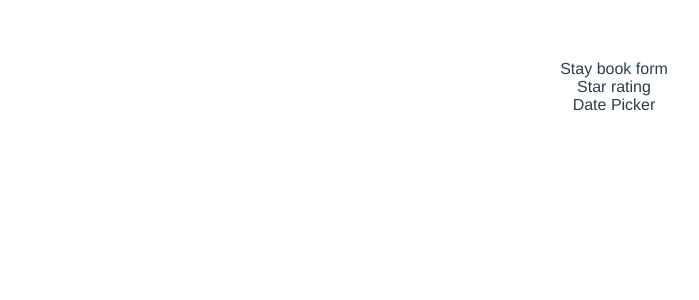
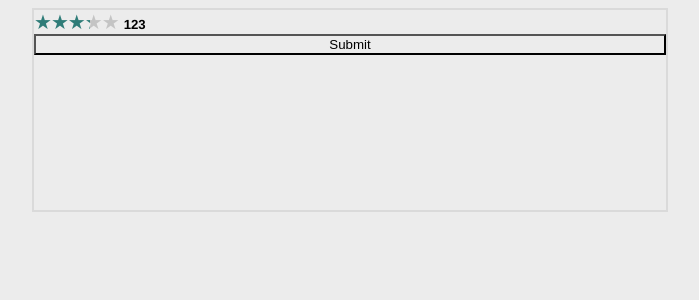
Before and after one commit to ArSo77/rezerwacja-terminu, a Vue app: page / in a window 1280 px wide. Shown: the top 300 px of the page, without its empty margins (26-725 px from the left). Built offline with nearby package versions, Linux system fonts and the light colour scheme.

Commit message:
add star component

```diff
--- a/src/App.vue
+++ b/src/App.vue
@@ -14,12 +14,12 @@ export default {
 </script>
 
 <style lang="scss">
+* {
+  background: var(--bg);
+}
 #app {
   font-family: Avenir, Helvetica, Arial, sans-serif;
   -webkit-font-smoothing: antialiased;
   -moz-osx-font-smoothing: grayscale;
-  text-align: center;
-  color: #2c3e50;
-  margin-top: 60px;
 }
 </style>
--- a/src/components/StayBookForm.vue
+++ b/src/components/StayBookForm.vue
@@ -1,8 +1,15 @@
 <template>
-  <div>Stay book form
-    <StarRating />
-    <DatePicker />
-  </div>
+  <form :onsubmit="handleSubmit">
+
+    <StarRating
+      :star-value="starValue"
+      :votes-number="votesNumber"
+    />
+    <DatePicker v-if="false" />
+
+    <button type="submit">Submit</button>
+  </form>
+
 </template>
 
 <script>
@@ -10,8 +17,30 @@ import DatePicker from "./base/DatePicker.vue";
 import StarRating from "./base/StarRating.vue";
 export default {
   components: { StarRating, DatePicker },
+  data() {
+    return {
+      starValue: 3.3,
+      votesNumber: 123,
+    };
+  },
+  methods: {
+    testFun() {
+      console.log("TESTSETEST");
+    },
+    handleSubmit() {
+      console.log("HANDLE SUBMIT");
+    },
+  },
 };
 </script>
 
 <style lang="scss">
+form {
+  min-height: 200px;
+  width: 50%;
+  margin: auto 50px;
+  border: 2px solid var(--border);
+  display: flex;
+  flex-direction: column;
+}
 </style>
--- a/src/components/base/StarRating.vue
+++ b/src/components/base/StarRating.vue
@@ -1,10 +1,54 @@
 <template>
-  <div>Star rating</div>
+  <div
+    class="Stars"
+    :style="{'--rating': starValue}"
+    :aria-label="`Rating of this product is ${starValue} out of 5.`"
+  >
+    <span
+      class="votes-label"
+      :aria-label="`${votesNumber} votes`"
+    >{{votesNumber}}</span>
+  </div>
 </template>
 
 <script>
-export default {};
+export default {
+  props: {
+    starValue: {
+      type: Number,
+      require: true,
+    },
+    votesNumber: {
+      type: Number,
+      require: true,
+    },
+  },
+};
 </script>
 
-<style>
+<style lang="scss">
+.Stars {
+  --percent: calc(var(--rating) / 5 * 100%);
+
+  display: inline;
+  font-size: var(--star-size);
+
+  &::before {
+    content: "★★★★★";
+    letter-spacing: -1px;
+    background: linear-gradient(
+      90deg,
+      var(--star-color) var(--percent),
+      var(--star-background) var(--percent)
+    );
+    -webkit-background-clip: text;
+    -webkit-text-fill-color: transparent;
+  }
+}
+
+.votes-label {
+  padding-left: 5px;
+  font-size: 0.825rem;
+  font-weight: bold;
+}
 </style>
--- /dev/null
+++ b/src/styles/scss/_star.scss
@@ -0,0 +1,5 @@
+:root{
+    --star-size: 20px;
+    --star-color: rgb(47,124,120);
+    --star-background: rgb(196,196,196);
+}
--- a/src/styles/scss/main.scss
+++ b/src/styles/scss/main.scss
@@ -1 +1,2 @@
-@import 'variables'
+@import 'variables';
+@import 'star';
```
Also changed, not shown: src/components/HelloWorld.vue (deleted, +0 -119 lines).
